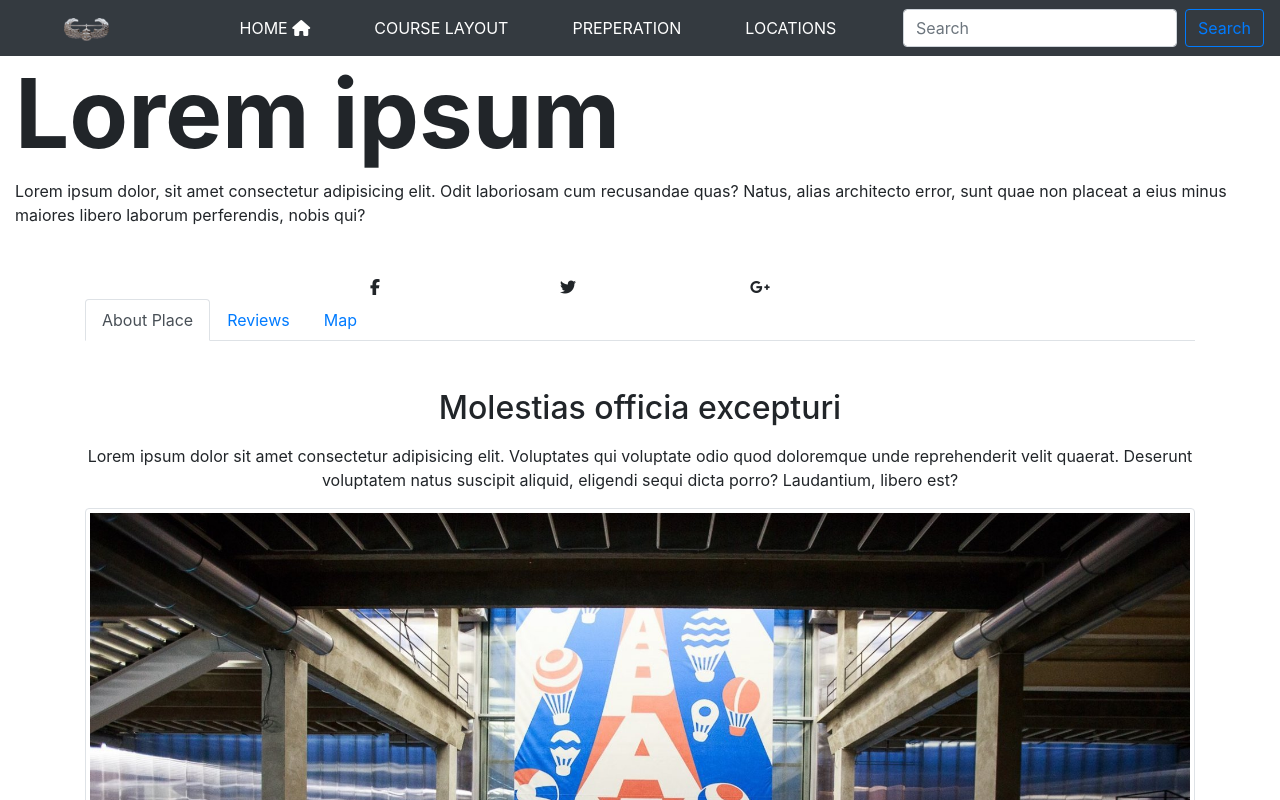
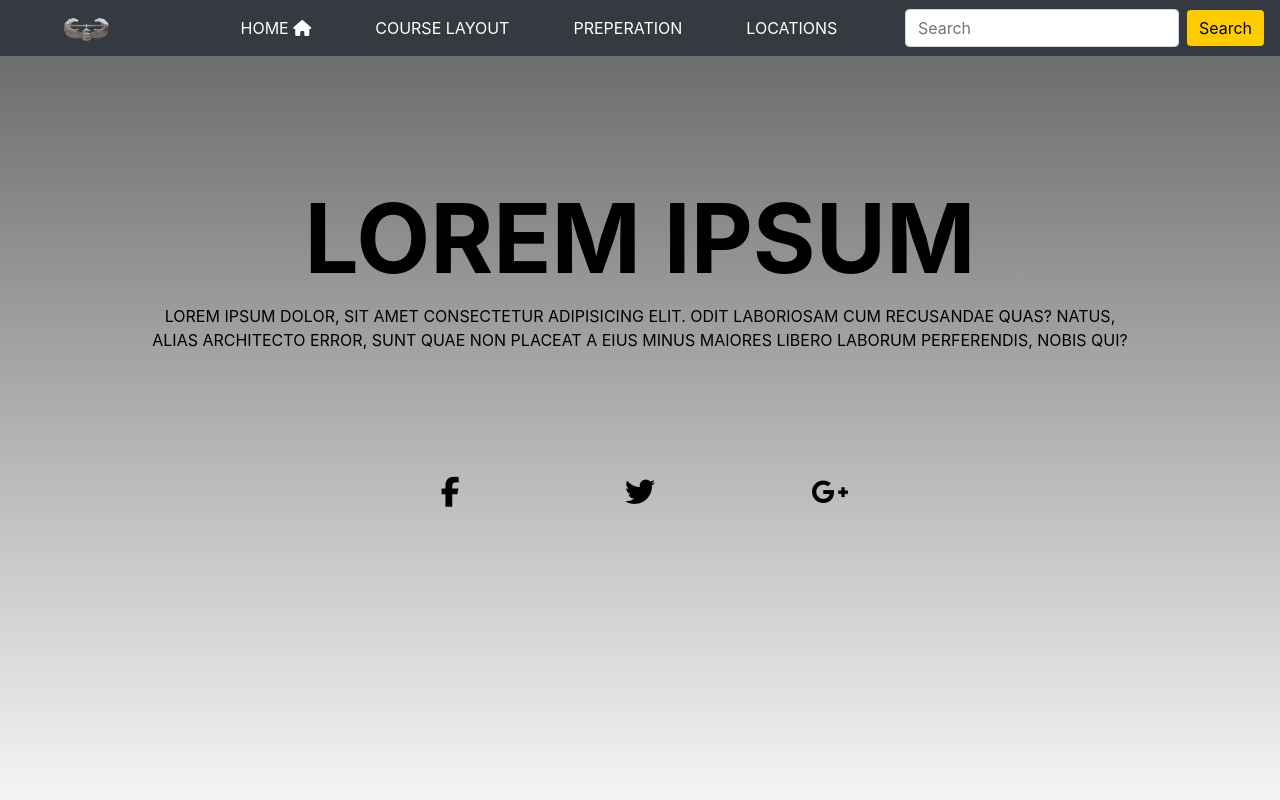
Before and after one commit to cadenbiddinger/Air-Assault-Guide, a React (Create React App) app: page /details in a window 1280 px wide. Shown: the top 800 px of the page. Built offline with nearby package versions, Linux system fonts and the light colour scheme.

Commit message:
styiing to navbar and buttons

```diff
--- a/src/App.css
+++ b/src/App.css
@@ -1,9 +1,10 @@
 :root {
-  --mainDark: #343a40;
-  --mainGrey: rgba(109, 109, 109);
+  --mainDark: #000000;
+  /* --mainGrey: rgba(109, 109, 109); */
+  --mainGrey: #343a40;
   --mainLightGrey: rgba(172, 172, 172);
   --mainWhite: #fff;
-  --mainBlue: #007bff;
+  --mainYellow: #ffcc01;
 }
 
 .navbar-toggler:focus {
@@ -13,3 +14,9 @@
 .navbar-toggler {
   border: none;
 }
+
+
+/* goarmy.com colors */
+/* yellow #ffcc01 */
+/* main white #fff */
+/* background colors gray-dark #343a40 , gray #6c757d, black #000000*/
--- a/src/components/Info.js
+++ b/src/components/Info.js
@@ -24,6 +24,7 @@ const {
                 <h5 className="card-title">{headerSubTitle}</h5>
                 <p className="card-text">{headerText}</p>
                 <Link
+                  style={styles.infoStyle}
                   onClick={() => value.handleDetail(id)}
                   to="/details"
                   className="btn btn-outline-primary text-uppercase"
@@ -41,6 +42,14 @@ const {
 
 export default Info;
 
+const styles = {
+  infoStyle: {
+    backgroundColor: '#ffcc01',
+    color: '#000000',
+    border: 'none'
+  },
+
+}
 
 
 // pulling all of this information from the data.js file
--- a/src/components/layouts/Footer.js
+++ b/src/components/layouts/Footer.js
@@ -9,7 +9,7 @@ function Footer() {
           <div className="row">
             {/* Column 1 */}
             <div className="col-md-3 col-sm-6">
-              <h4>Contact School</h4>
+            <h4 style= {{ color: "#ffcc01"}}>Contact School</h4>
               <ul className="list-unstyled">
                 <li>6883 Air Assualt St.</li>
                 <li>Fort Campbell, KY 42223</li>
@@ -19,7 +19,7 @@ function Footer() {
             </div>
             {/* Column 2 */}
             <div className="col-md-3 col-sm-6">
-              <h4>Community and Events</h4>
+              <h4 style= {{ color: "#ffcc01"}}>Community and Events</h4>
               <ul className="list-unstyled">
                 <li><a href="/https://www.goarmy.com/events.html">Army Events</a></li>
                 <li><a href="/https://www.goarmy.com/parents.html">Parents and Family</a></li>
@@ -28,7 +28,7 @@ function Footer() {
             </div>
             {/* Column 3 */}
             <div className="col-md-3 col-sm-6">
-              <h4>Utilities</h4>
+              <h4 style= {{ color: "#ffcc01"}}>Utilities</h4>
               <ul className="list-unstyled">
                 <li><a href="/https://www.goarmy.com/downloads.html">Downloads</a></li>
                 <li><a href="/https://www.goarmy.com/careers-and-jobs/help-choosing-a-career-job/army-career-explorer.html">Army Career Explorer</a></li>
@@ -52,7 +52,7 @@ export default Footer;
 
 const FooterContainer = styled.footer`
   .footer-middle {
-    background: var(--mainDark);
+    background: var(--mainGrey);
     padding-top: 3rem;
     color: var(--mainWhite);
   }
@@ -62,11 +62,15 @@ const FooterContainer = styled.footer`
   }
 
   ul li a {
-    color: var(--mainGrey);
+    color: var(--mainWhite);
   }
 
   ul li a:hover {
-    color: var(--mainLightGrey)
+    color: var(--mainYellow)
+  }
+
+  p {
+    color: #6c757d
   }
 `;
 
--- a/src/components/layouts/Navbar.js
+++ b/src/components/layouts/Navbar.js
@@ -3,10 +3,13 @@ import logo from '../../logo.png';
 import { Link } from 'react-router-dom';
 
 
-
 function Navbar() {
   return (
-    <nav className="navbar navbar-expand-lg navbar-light bg-dark">
+  <div style={styles}>
+  <nav
+  // style= {{backgroundColor: '#343a40'}}
+  className="navbar navbar-expand-lg navbar-light bg-dark"
+  >
         <a className="navbar-brand ml-5" href="#">
         <img src={logo} alt="logo" style={{ width: '45px' }}></img></a>
         <button className="navbar-toggler" type="button" data-toggle="collapse" data-target="#navbarSupportedContent" aria-controls="navbarSupportedContent" aria-expanded="false" aria-label="Toggle navigation">
@@ -18,7 +21,7 @@ function Navbar() {
       <div className="collapse navbar-collapse" id="navbarSupportedContent">
         <ul className="navbar-nav m-auto">
           <li className="nav-item active">
-        <Link className="nav-link text-white text-uppercase ml-5" to="/">Home&nbsp;<i class="fas fa-home"></i> <span class="sr-only">(current)</span></Link>
+            <Link style={styles.linkStyle} className="nav-link text-white text-uppercase ml-5" to="/">Home&nbsp;<i class="fas fa-home"></i> <span class="sr-only">(current)</span></Link>
           </li>
           <li className="nav-item">
             <Link className="nav-link text-white text-uppercase ml-5" to="/layout">Course Layout</Link>
@@ -32,14 +35,26 @@ function Navbar() {
         </ul>
         <form className="form-inline my-2 my-lg-0">
           <input className="form-control mr-sm-2" type="search" placeholder="Search" aria-label="Search"/>
-      <button className="btn btn-outline-primary my-2 my-sm-0" type="submit">Search</button>
+          <button style={styles.buttonStyle} className="btn btn-outline-primary my-2 my-sm-0" type="submit">Search</button>
         </form>
       </div>
     </nav>
+  </div>
   );
 }
 
 export default Navbar;
 
 
+const styles = {
+  buttonStyle: {
+    backgroundColor: '#ffcc01',
+    color: '#000000',
+    border: 'none'
+  },
+
+}
+
+
+
 // imported the { link } from react-router-dom to get the links in the navbar to work. In JSX react router works with the <Link> tag not the <a> tag. Also with the JSX you will not use a href but will use a to=""
--- a/src/components/pages/Details.js
+++ b/src/components/pages/Details.js
@@ -39,6 +39,7 @@ class Details extends Component {
                     </div>
                   </div>
                 </div>
+              </HeaderDetails>
                 {/* Nav Link */}
                 <div className="container">
                   <ul className="nav nav-tabs">
@@ -74,7 +75,6 @@ class Details extends Component {
                     </div>
                   </div>
                 </div>
-              </HeaderDetails>
             </React.Fragment>
           )
 
@@ -87,46 +87,46 @@ class Details extends Component {
 export default Details;
 
  const HeaderDetails = styled.header`
-//   background: linear-gradient(rgba(109,109,109), rgba(255, 255, 255));
-//   height: 100vh;
-//   text-transform: uppercase;
-//   color: var(--mainWhite);
-//   text-align: center;
+  background: linear-gradient(rgba(109,109,109), rgba(255, 255, 255));
+  height: 100vh;
+  text-transform: uppercase;
+  color: var(--mainWhite);
+  text-align: center;
 
-//   h1 {
-//     padding-top: 10%;
-//     color: var(--mainDark);
-//   }
+  h1 {
+    padding-top: 10%;
+    color: var(--mainDark);
+  }
 
-//   h4 {
-//     color: var(--mainDark);
-//   }
+  h4 {
+    color: var(--mainDark);
+  }
 
-//   p {
-//     padding-left: 10%;
-//     padding-right: 10%;
-//     margin-bottom: 10%;
-//     color: var(--mainDark);
-//   }
+  p {
+    padding-left: 10%;
+    padding-right: 10%;
+    margin-bottom: 10%;
+    color: var(--mainDark);
+  }
 
-//   i {
-//     font-size: 1.875rem;
-//     color: var(--mainDark);
-//   }
+  i {
+    font-size: 1.875rem;
+    color: var(--mainDark);
+  }
 
-//   i:hover {
-//     color: var(--mainBlue);
-//     cursor: pointer;
+  i:hover {
+    color: var(--mainBlue);
+    cursor: pointer;
 
-//   }
+  }
 
-//   .nav-item {
-//     height: 18.75rem;
-//   }
+  .nav-item {
+    height: 18.75rem;
+  }
 
-//   @media(max-width: 760px) {
-//     h1, h4{
-//       color: var(--mainWhite);
-//     }
-//   }
-// `;
+  @media(max-width: 760px) {
+    h1, h4{
+      color: var(--mainWhite);
+    }
+  }
+`;
--- a/src/components/pages/Home.js
+++ b/src/components/pages/Home.js
@@ -6,10 +6,18 @@ class Home extends Component {
   render () {
     return (
       <div>
-        <h2>Home Page...</h2>
+        <h2 style={styles.contentStyles}>Home Page...</h2>
       </div>
     )
   }
 }
 
 export default Home;
+
+const styles = {
+  contentStyles: {
+    color: '#000000',
+    backgroundColor: '#fff',
+    marginBottom: '0'
+  }
+}
--- a/src/components/pages/Layout.js
+++ b/src/components/pages/Layout.js
@@ -4,10 +4,18 @@ class Layout extends Component {
   render() {
     return (
       <div>
-        <h2>Layout Page...</h2>
+        <h2 style={styles.contentStyles}>Layout Page...</h2>
       </div>
     )
   }
 }
 
 export default Layout;
+
+const styles = {
+  contentStyles: {
+    color: '#000000',
+    backgroundColor: '#fff',
+    marginBottom: '0'
+  }
+}
--- a/src/components/pages/Locations.js
+++ b/src/components/pages/Locations.js
@@ -5,7 +5,7 @@ import Info from '../Info';
 class Locations extends Component {
   render() {
     return (
-
+      <div style={styles.contentStyles}>
         <div className="container">
           <div className="row mt-5">
             <InfoConsumer>
@@ -17,7 +17,7 @@ class Locations extends Component {
             </InfoConsumer>
           </div>
         </div>
-
+      </div>
 
 
 
@@ -27,3 +27,12 @@ class Locations extends Component {
 }
 
 export default Locations;
+
+
+const styles = {
+  contentStyles: {
+    color: '#000000',
+    backgroundColor: '#fff',
+    marginBottom: '0'
+  }
+}
--- a/src/components/pages/Preparation.js
+++ b/src/components/pages/Preparation.js
@@ -4,10 +4,19 @@ class Preparation extends Component {
   render() {
     return (
       <div>
-        <h2>Preparation Page...</h2>
+        <h2 style={styles.contentStyles} >Preparation Page...</h2>
       </div>
     )
   }
 }
 
 export default Preparation;
+
+
+const styles = {
+  contentStyles: {
+    color: '#000000',
+    backgroundColor: '#fff',
+    marginBottom: '0'
+  }
+}
```
Also changed, not shown: 1 other file (tests, documents, lock files or other folders). Lines whose indentation alone changed are shown as unchanged.
